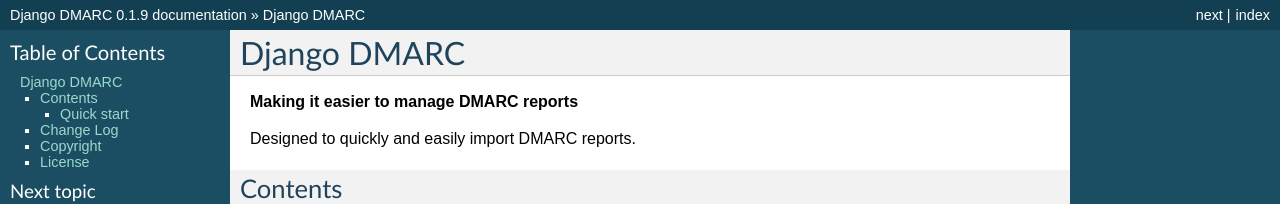
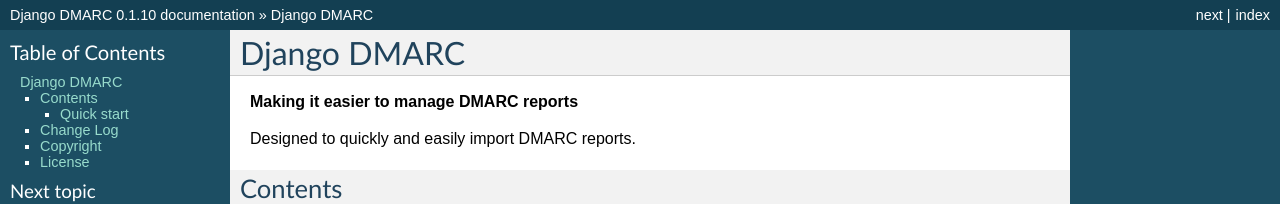
Before and after one commit to alan-hicks/django-dmarc, a Sphinx documentation site: the page built from docs/index.rst, in a window 1280 px wide. Shown: the top 204 px of the page. Built offline with Sphinx 7.4.7, drawn with Linux system fonts in a browser that asks for light colours; some of the changed text lies outside the part shown.

```diff
--- a/docs/conf.py
+++ b/docs/conf.py
@@ -58,7 +58,7 @@
 # The short X.Y version.
 version = '0.1'
 # The full version, including alpha/beta/rc tags.
-release = '0.1.9'
+release = '0.1.10'
 
 # The language for content autogenerated by Sphinx. Refer to documentation
 # for a list of supported languages.
--- a/setup.py
+++ b/setup.py
@@ -12,7 +12,7 @@
 
 setup(
     name='django-dmarc',
-    version='0.1.9',
+    version='0.1.10',
     packages=['dmarc'],
     include_package_data=True,
     license='BSD License',
```
Also changed, not shown: 1 other file.
